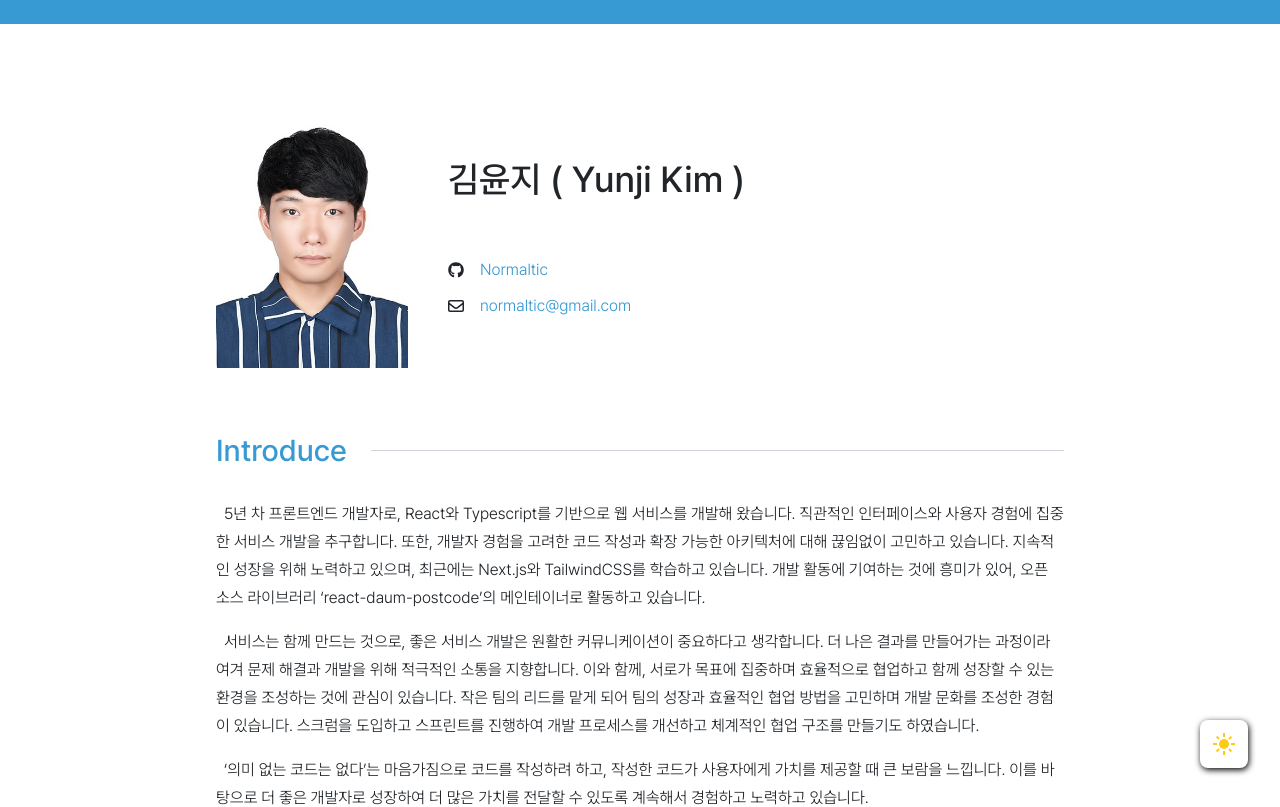
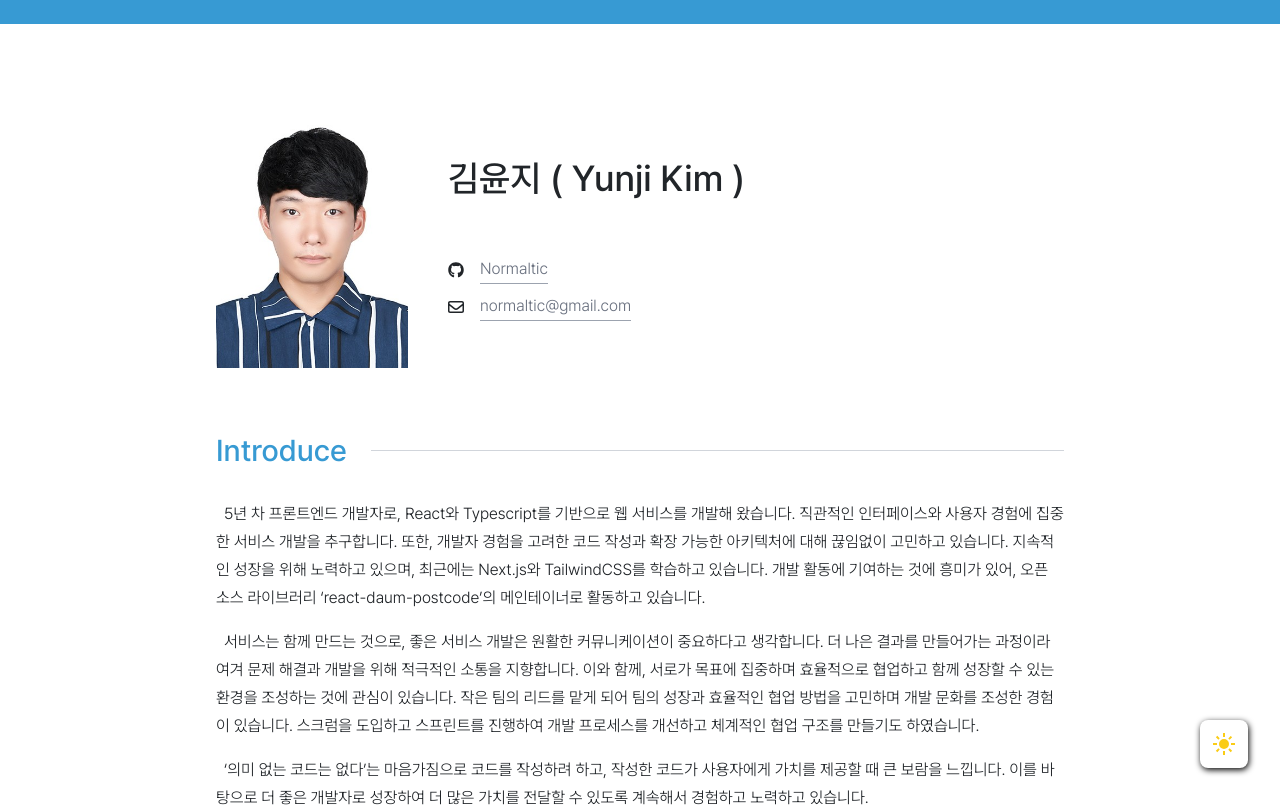
Before and after one commit to Normaltic/simple-resume, a Next.js app: page / in a window 1280 px wide. Shown: the top 807 px of the page. Built offline with nearby package versions, Linux system fonts and the light colour scheme; no server answers.

Commit message:
Modify icon link's design

```diff
--- a/src/components/profile/IconLink.tsx
+++ b/src/components/profile/IconLink.tsx
@@ -1,4 +1,5 @@
 import { mergeClassNames } from "@/utils/mergeClassNames";
+import Anchor from "@/components/common/Anchor";
 
 export interface IconLinkProps {
   className?: string;
@@ -15,9 +16,7 @@ function IconLink({ className, icon: Icon, link, text }: IconLinkProps) {
         width={16}
         height={16}
       />
-      <a className="text-primary" target="_blank" href={link}>
-        {text ?? link}
-      </a>
+      <Anchor>{text ?? link}</Anchor>
     </div>
   );
 }
```
